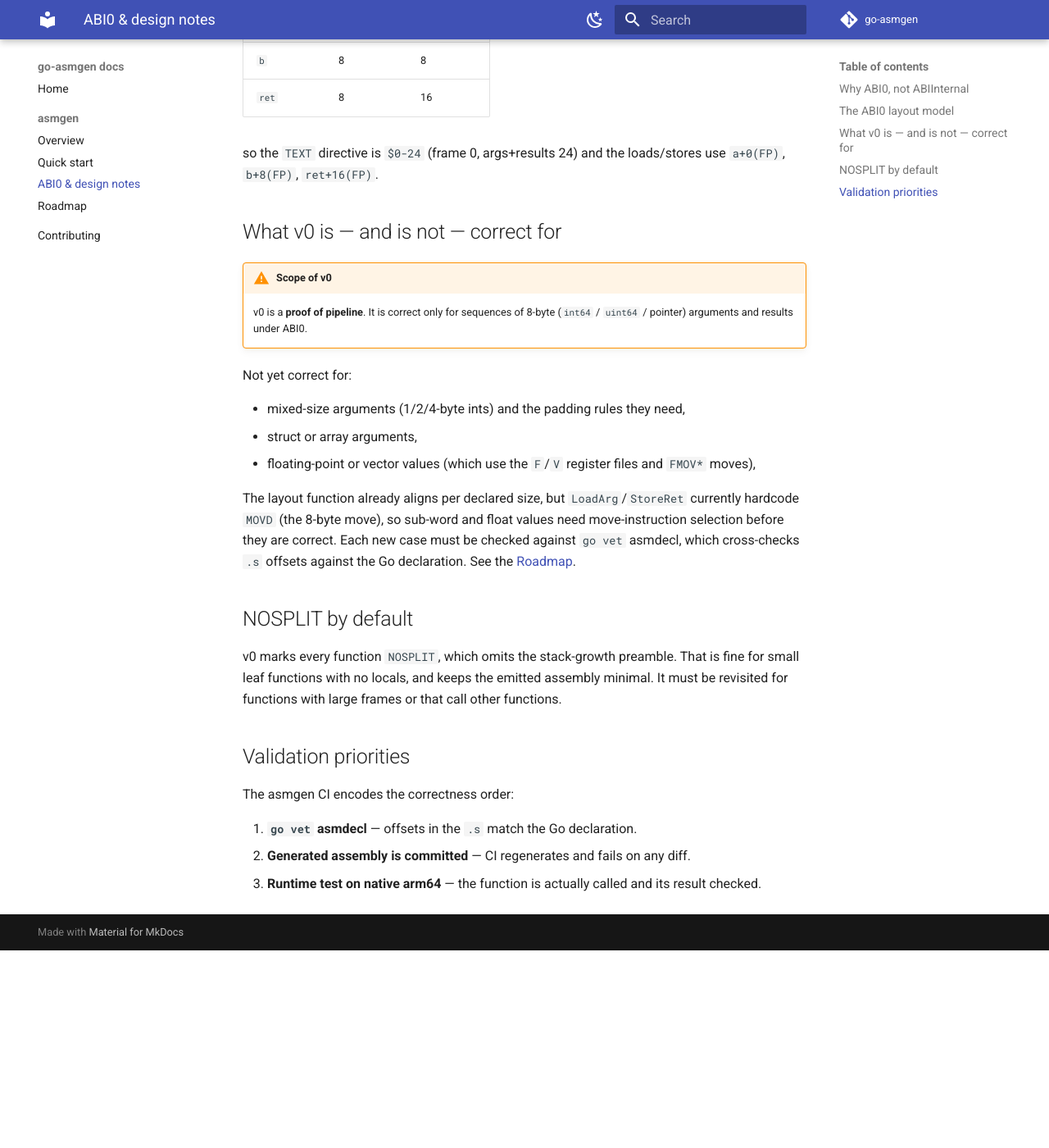
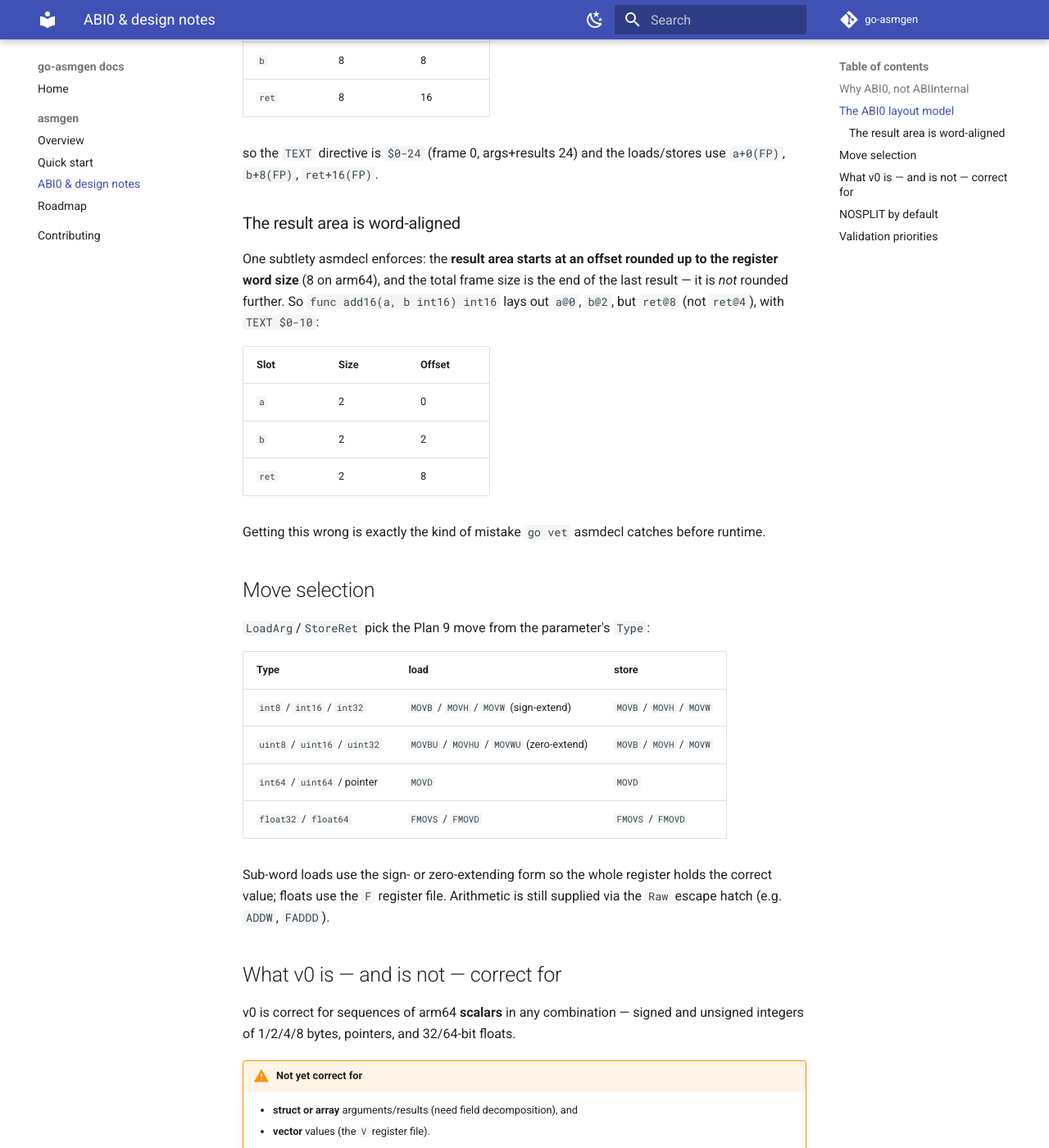
Before and after one commit to go-asmgen/docs, an MkDocs documentation site: the page built from docs/asmgen/design.md, in a window 1280 px wide and 1400 px high, scrolled down 797 px. Shown: the whole window at 82% size. Built offline with MkDocs 1.6.1 and Material for MkDocs 9.7.7, drawn with Linux system fonts in a browser that asks for light colours; the version menu is left out; before the commit the page ends 1956 px from its top, so only the background shows below that; some of the changed text lies outside the part shown.

Commit message:
Document widened arm64 scalar support
Update the design and roadmap pages to reflect that arm64 now covers all ABI0
scalars (1/2/4/8-byte signed/unsigned ints, pointers, float32/64): the
move-selection table, the word-aligned result-area rule asmdecl enforces, and
the narrowed "not yet correct for" list (structs, arrays, vectors).

Co-Authored-By: Claude Opus 4.8 (1M context) <noreply@anthropic.com>

```diff
--- a/docs/asmgen/design.md
+++ b/docs/asmgen/design.md
@@ -35,24 +35,49 @@ For `func add(a, b int64) int64` that yields:
 so the `TEXT` directive is `$0-24` (frame 0, args+results 24) and the loads/stores
 use `a+0(FP)`, `b+8(FP)`, `ret+16(FP)`.
 
+### The result area is word-aligned
+
+One subtlety asmdecl enforces: the **result area starts at an offset rounded up
+to the register word size** (8 on arm64), and the total frame size is the end of
+the last result — it is *not* rounded further. So `func add16(a, b int16) int16`
+lays out `a@0`, `b@2`, but `ret@8` (not `ret@4`), with `TEXT $0-10`:
+
+| Slot | Size | Offset |
+| --- | --- | --- |
+| `a` | 2 | 0 |
+| `b` | 2 | 2 |
+| `ret` | 2 | 8 |
+
+Getting this wrong is exactly the kind of mistake `go vet` asmdecl catches
+before runtime.
+
+## Move selection
+
+`LoadArg`/`StoreRet` pick the Plan 9 move from the parameter's `Type`:
+
+| Type | load | store |
+| --- | --- | --- |
+| `int8` / `int16` / `int32` | `MOVB` / `MOVH` / `MOVW` (sign-extend) | `MOVB` / `MOVH` / `MOVW` |
+| `uint8` / `uint16` / `uint32` | `MOVBU` / `MOVHU` / `MOVWU` (zero-extend) | `MOVB` / `MOVH` / `MOVW` |
+| `int64` / `uint64` / pointer | `MOVD` | `MOVD` |
+| `float32` / `float64` | `FMOVS` / `FMOVD` | `FMOVS` / `FMOVD` |
+
+Sub-word loads use the sign- or zero-extending form so the whole register holds
+the correct value; floats use the `F` register file. Arithmetic is still supplied
+via the `Raw` escape hatch (e.g. `ADDW`, `FADDD`).
+
 ## What v0 is — and is not — correct for
 
-!!! warning "Scope of v0"
-    v0 is a **proof of pipeline**. It is correct only for sequences of 8-byte
-    (`int64` / `uint64` / pointer) arguments and results under ABI0.
+v0 is correct for sequences of arm64 **scalars** in any combination — signed and
+unsigned integers of 1/2/4/8 bytes, pointers, and 32/64-bit floats.
 
-Not yet correct for:
+!!! warning "Not yet correct for"
+    - **struct or array** arguments/results (need field decomposition), and
+    - **vector** values (the `V` register file).
 
-- mixed-size arguments (1/2/4-byte ints) and the padding rules they need,
-- struct or array arguments,
-- floating-point or vector values (which use the `F`/`V` register files and
-  `FMOV*` moves),
-
-The layout function already aligns per declared size, but `LoadArg`/`StoreRet`
-currently hardcode `MOVD` (the 8-byte move), so sub-word and float values need
-move-instruction selection before they are correct. Each new case must be
-checked against `go vet` asmdecl, which cross-checks `.s` offsets against the Go
-declaration. See the [Roadmap](roadmap.md).
+Each new case must be checked against `go vet` asmdecl, which cross-checks `.s`
+offsets and access widths against the Go declaration. See the
+[Roadmap](roadmap.md).
 
 ## NOSPLIT by default
 
```
Also changed, not shown: docs/asmgen/roadmap.md (+13 -6 lines).
